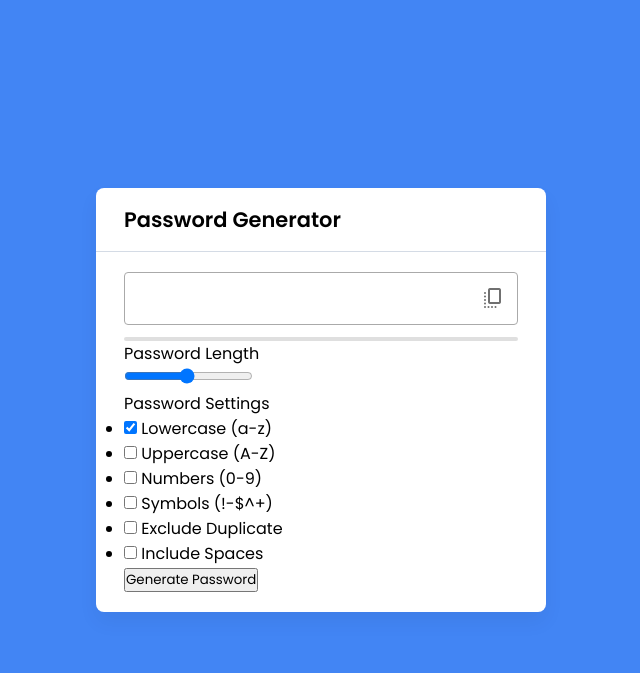
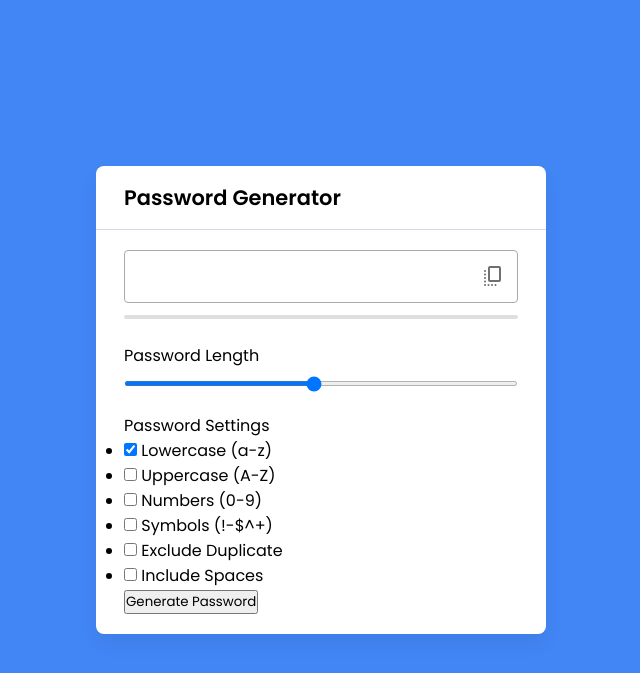
Before and after one commit to Bawelna0225/small-projects, a PHP site: page / in a window 1280 px wide. Shown: the top 673 px of the page, without its empty margins (319-959 px from the left). Run offline with PHP 8.4, Linux system fonts and the light colour scheme.

Commit message:
password length input styling

```diff
--- a/password_generator/css/style.css
+++ b/password_generator/css/style.css
@@ -81,4 +81,15 @@ body {
 .container .wrapper .pass-indicator#strong::before {
   width: 100%;
   background: #4285f4;
+}
+.container .wrapper .pass-length {
+  margin: 1.56rem 0 1.25rem;
+}
+.container .wrapper .pass-length .details {
+  display: flex;
+  justify-content: space-between;
+}
+.container .wrapper .pass-length input {
+  width: 100%;
+  height: 5px;
 }/*# sourceMappingURL=style.css.map */
--- a/password_generator/css/style.scss
+++ b/password_generator/css/style.scss
@@ -78,5 +78,16 @@ body {
 				background: #4285f4;
 			}
 		}
+		.pass-length {
+			margin: 1.56rem 0 1.25rem;
+			.details {
+				display: flex;
+				justify-content: space-between;
+			}
+			input {
+				width: 100%;
+				height: 5px;
+			}
+		}
 	}
 }
```
Also changed, not shown: 1 other file.
